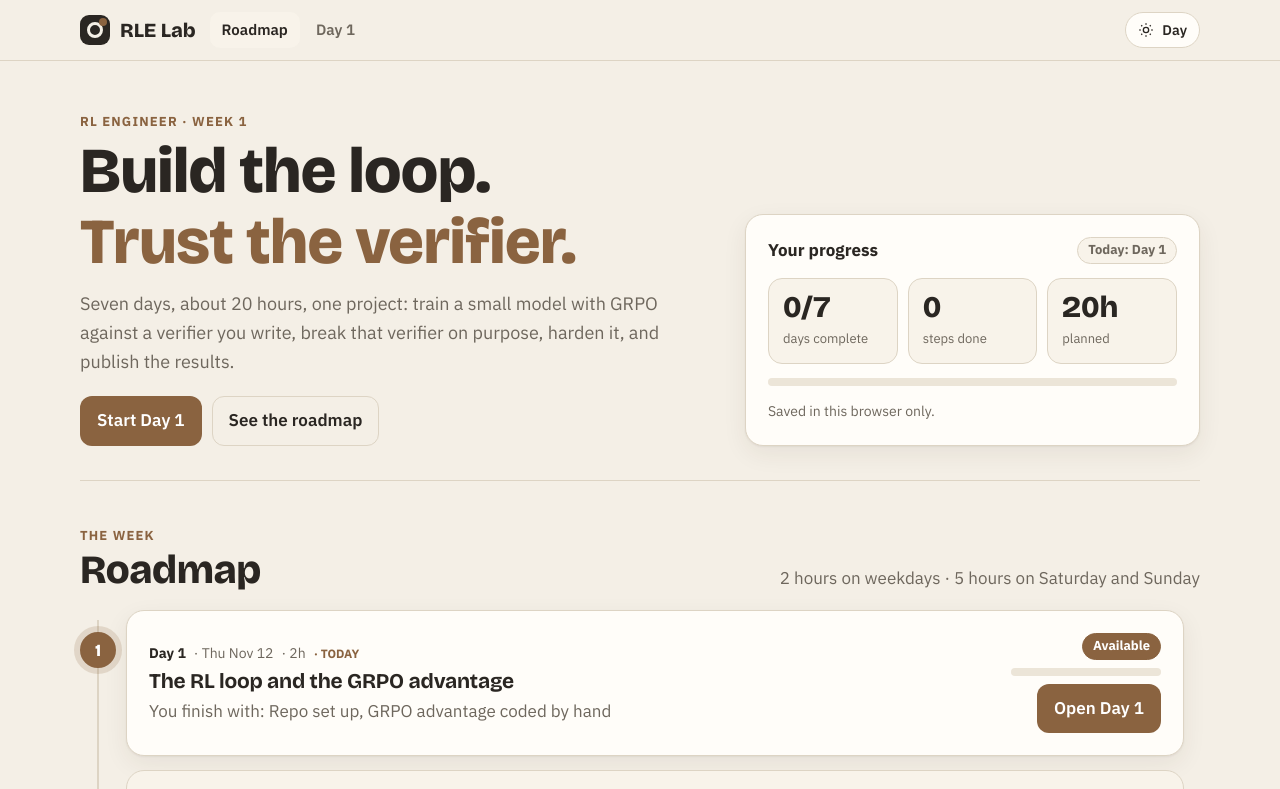
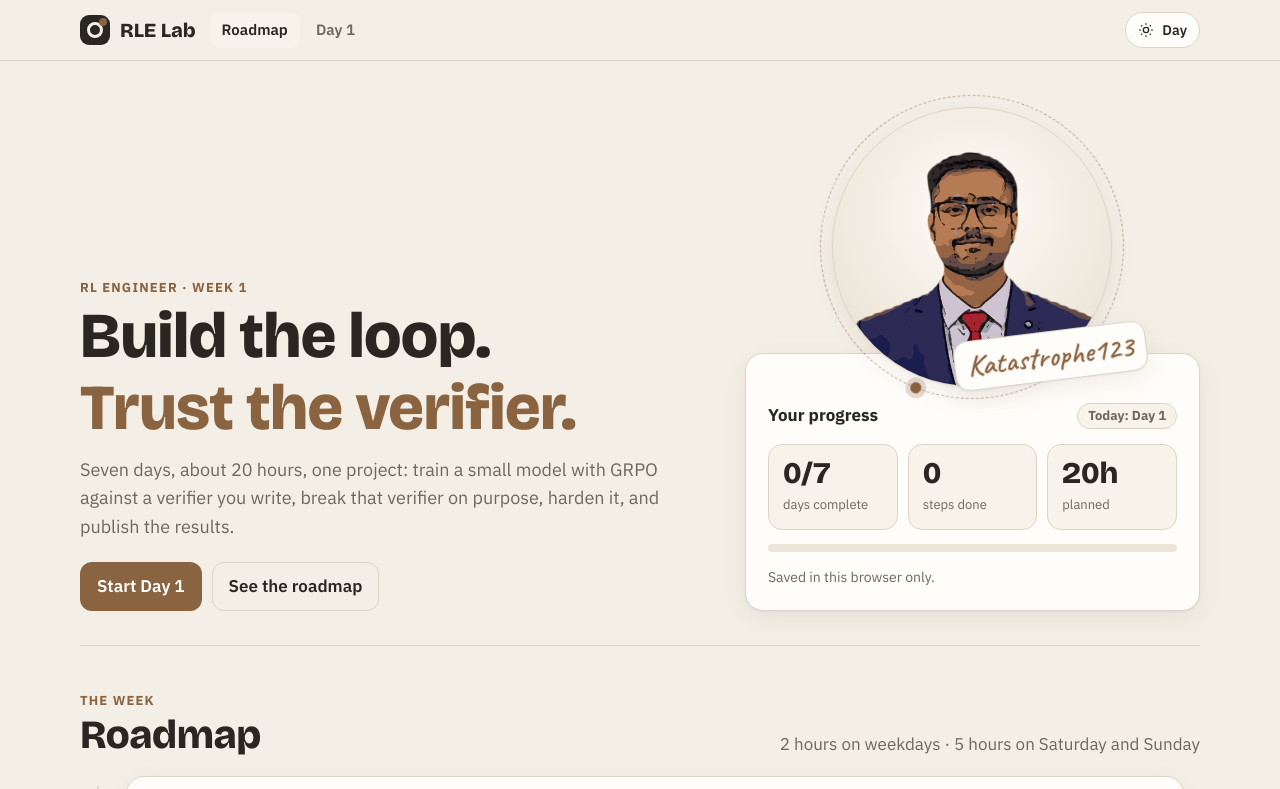
Before and after one commit to Katastrophe123/RLE-Lab, a plain HTML site: page index.html in a window 1280 px wide. Both pictures are taken after a click on the button "Auto". Shown: the top 789 px of the page. Drawn offline with nearby package versions, Linux system fonts and the light colour scheme.

Commit message:
Fix theme resetting to night; add illustrated hero avatar
- Store theme under our own data-mode attribute so a host page's
  data-theme can't override the visitor's choice
- Fall back to window.name when localStorage is blocked, so Day/Night
  and progress survive reloads and page changes in the same tab
- Add an illustrated portrait with a signature tag to the home hero

```diff
--- a/assets/site.css
+++ b/assets/site.css
@@ -28,7 +28,7 @@
   color-scheme: light;
 }
 @media (prefers-color-scheme: dark) {
-  :root:not([data-theme="light"]) {
+  :root:not([data-mode="light"]) {
     --bg: #0a0a0b; --bg-2: #121214; --surface: #151517; --surface-2: #1c1c1f; --line: #2e2e33;
     --ink: #e7e7ea; --muted: #a2a2aa; --accent: #8cc8ef; --accent-ink: #0a0a0b; --on-color: #0a0a0b; --eyebrow: #c09670;
     --c1: #8cc8ef; --c2: #b38a62; --c3: #c9c9ce; --c4: #6f9cc4; --c5: #d8b892;
@@ -37,7 +37,7 @@
     color-scheme: dark;
   }
 }
-:root[data-theme="dark"] {
+:root[data-mode="dark"] {
   --bg: #0a0a0b; --bg-2: #121214; --surface: #151517; --surface-2: #1c1c1f; --line: #2e2e33;
   --ink: #e7e7ea; --muted: #a2a2aa; --accent: #8cc8ef; --accent-ink: #0a0a0b; --on-color: #0a0a0b; --eyebrow: #c09670;
   --c1: #8cc8ef; --c2: #b38a62; --c3: #c9c9ce; --c4: #6f9cc4; --c5: #d8b892;
--- a/assets/site.js
+++ b/assets/site.js
@@ -1,11 +1,18 @@
 /* RLE Lab shared helpers: theme toggle + per-browser progress storage. */
 (function () {
   const KEY = "rle-theme";
+  /* localStorage first; if the browser blocks it (private mode, sandboxed previews),
+     fall back to window.name, which survives reloads and page-to-page navigation in the same tab. */
+  const nameBag = () => { try { const o = JSON.parse(window.name || "{}"); return o && typeof o === "object" ? o : {}; } catch (e) { return {}; } };
+  const raw = {
+    get(k) { try { const v = localStorage.getItem(k); if (v !== null) return v; } catch (e) {} const b = nameBag(); return k in b ? b[k] : null; },
+    set(k, v) { try { localStorage.setItem(k, v); } catch (e) {} const b = nameBag(); b[k] = v; try { window.name = JSON.stringify(b); } catch (e) {} }
+  };
   const store = {
-    get(k, d) { try { const v = localStorage.getItem("rle-" + k); return v === null ? d : JSON.parse(v); } catch (e) { return d; } },
-    set(k, v) { try { localStorage.setItem("rle-" + k, JSON.stringify(v)); } catch (e) {} }
+    get(k, d) { const v = raw.get("rle-" + k); if (v === null) return d; try { return JSON.parse(v); } catch (e) { return d; } },
+    set(k, v) { raw.set("rle-" + k, JSON.stringify(v)); }
   };
-  window.RLE = { store };
+  window.RLE = { store, raw };
 
   const ICON = {
     system: '<svg viewBox="0 0 24 24" fill="none" stroke="currentColor" stroke-width="2"><rect x="3" y="4" width="18" height="12" rx="2"/><path d="M8 20h8M12 16v4"/></svg>',
@@ -13,10 +20,11 @@
     dark: '<svg viewBox="0 0 24 24" fill="none" stroke="currentColor" stroke-width="2"><path d="M21 12.8A9 9 0 1 1 11.2 3a7 7 0 0 0 9.8 9.8z"/></svg>'
   };
   const LABEL = { system: "Auto", light: "Day", dark: "Night" };
-  function get() { try { return localStorage.getItem(KEY) || "system"; } catch (e) { return "system"; } }
+  function get() { return raw.get(KEY) || "system"; }
   function apply(mode) {
     const root = document.documentElement;
-    if (mode === "system") root.removeAttribute("data-theme"); else root.setAttribute("data-theme", mode);
+    /* our own attribute, so a host page that sets data-theme cannot override the visitor's choice */
+    if (mode === "system") root.removeAttribute("data-mode"); else root.setAttribute("data-mode", mode);
     document.querySelectorAll("[data-theme-btn]").forEach(b => {
       b.innerHTML = ICON[mode] + "<span>" + LABEL[mode] + "</span>";
       b.setAttribute("aria-label", "Theme: " + LABEL[mode] + ". Click to change.");
@@ -27,7 +35,7 @@
     apply(get());
     document.querySelectorAll("[data-theme-btn]").forEach(b => b.addEventListener("click", () => {
       const order = ["system", "light", "dark"], next = order[(order.indexOf(get()) + 1) % 3];
-      try { localStorage.setItem(KEY, next); } catch (e) {}
+      raw.set(KEY, next);
       apply(next);
     }));
     matchMedia("(prefers-color-scheme: dark)").addEventListener("change", () => { if (get() === "system") window.dispatchEvent(new Event("themechange")); });
--- a/index.html
+++ b/index.html
@@ -5,10 +5,10 @@
 <meta name="viewport" content="width=device-width, initial-scale=1">
 <title>RLE Lab</title>
 <meta name="description" content="A one-week, hands-on path to building RL training loops and verifiers you can trust.">
-<script>try{var t=localStorage.getItem("rle-theme");if(t&&t!=="system")document.documentElement.setAttribute("data-theme",t)}catch(e){}</script>
+<script>(function(){var t=null;try{t=localStorage.getItem("rle-theme")}catch(e){}if(!t){try{t=JSON.parse(window.name||"{}")["rle-theme"]}catch(e){}}if(t&&t!=="system")document.documentElement.setAttribute("data-mode",t)})()</script>
 <link rel="preconnect" href="https://fonts.googleapis.com">
 <link rel="preconnect" href="https://fonts.gstatic.com" crossorigin>
-<link href="https://fonts.googleapis.com/css2?family=Bricolage+Grotesque:opsz,wght@12..96,700;12..96,800&family=IBM+Plex+Mono:wght@400;600&family=IBM+Plex+Sans:wght@400;500;600;700&display=swap" rel="stylesheet">
+<link href="https://fonts.googleapis.com/css2?family=Bricolage+Grotesque:opsz,wght@12..96,700;12..96,800&family=Caveat:wght@600&family=IBM+Plex+Mono:wght@400;600&family=IBM+Plex+Sans:wght@400;500;600;700&display=swap" rel="stylesheet">
 <link rel="stylesheet" href="assets/site.css">
 <script src="assets/site.js" defer></script>
 <style>
@@ -21,6 +21,16 @@
 .stat b { display: block; font-family: var(--display); font-size: 30px; font-weight: 800; font-variant-numeric: tabular-nums; line-height: 1.1; }
 .stat span { color: var(--muted); font-size: 13px; }
 
+.side { display: grid; gap: 0; }
+.avatar { position: relative; width: min(280px, 72%); aspect-ratio: 1; margin: 0 auto -34px; z-index: 1; }
+.avatar .disc { position: absolute; inset: 0; border-radius: 50%; background: radial-gradient(circle at 50% 38%, var(--surface) 0%, var(--bg-2) 72%); border: 1px solid var(--line); box-shadow: var(--shadow); overflow: hidden; }
+.avatar .disc img { position: absolute; left: -22%; top: 6%; width: 144%; height: auto; animation: breathe 6s ease-in-out infinite; transform-origin: 50% 100%; }
+.avatar .orbit { position: absolute; inset: -12px; border-radius: 50%; border: 1.5px dashed color-mix(in srgb, var(--accent) 55%, transparent); animation: spin 26s linear infinite; }
+.avatar .orbit::after { content: ""; position: absolute; top: 50%; right: -6px; width: 11px; height: 11px; border-radius: 50%; background: var(--accent); box-shadow: 0 0 0 5px color-mix(in srgb, var(--accent) 22%, transparent); }
+.sig { position: absolute; right: -34px; bottom: 6px; transform: rotate(-7deg); font-family: "Caveat", "Segoe Script", cursive; font-size: 30px; font-weight: 600; color: var(--eyebrow); background: var(--surface); border: 1px solid var(--line); border-radius: 14px; padding: 0 12px; box-shadow: var(--shadow); white-space: nowrap; }
+@keyframes spin { to { transform: rotate(360deg); } }
+@keyframes breathe { 0%, 100% { transform: translateY(0) scale(1); } 50% { transform: translateY(-4px) scale(1.012); } }
+.side .summary { padding-top: 48px; }
 .section-head { display: flex; justify-content: space-between; align-items: end; gap: 12px; flex-wrap: wrap; margin: 40px 0 18px; }
 
 /* roadmap */
@@ -81,7 +91,13 @@
         <a class="btn ghost" href="#roadmap">See the roadmap</a>
       </div>
     </div>
-    <div class="summary card">
+    <div class="side">
+      <figure class="avatar" style="margin-top:0">
+        <span class="orbit" aria-hidden="true"></span>
+        <span class="disc"><img src="assets/avatar.png" alt="Illustrated portrait of Katastrophe123 in a navy suit and red tie" width="720" height="720"></span>
+        <figcaption class="sig">Katastrophe123</figcaption>
+      </figure>
+      <div class="summary card">
       <div class="row" style="justify-content:space-between"><b>Your progress</b><span class="pill" id="todayPill">Day 1</span></div>
       <div class="stats">
         <div class="stat"><b id="sDays">0/7</b><span>days complete</span></div>
@@ -90,6 +106,7 @@
       </div>
       <div class="bar" aria-hidden="true"><i id="weekBar" style="width:0%"></i></div>
       <p style="margin:0;color:var(--muted);font-size:14px">Saved in this browser only.</p>
+    </div>
     </div>
   </section>
 
```
Also changed, not shown: days/day1/index.html (+1 -1 lines), assets/avatar.png (added).
